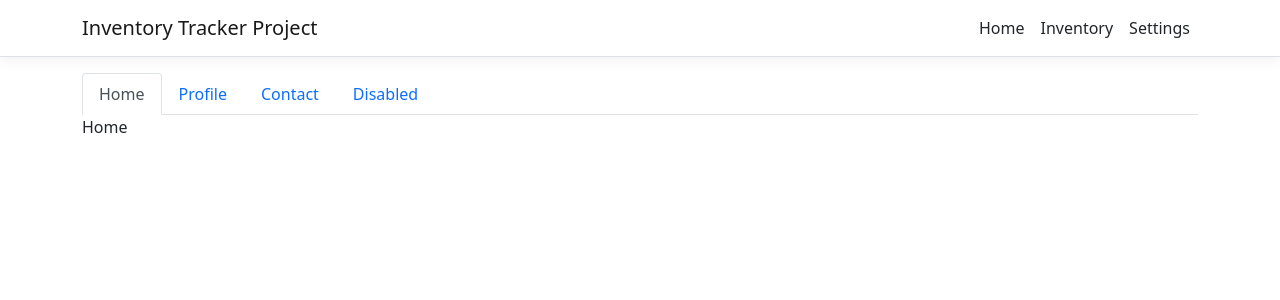
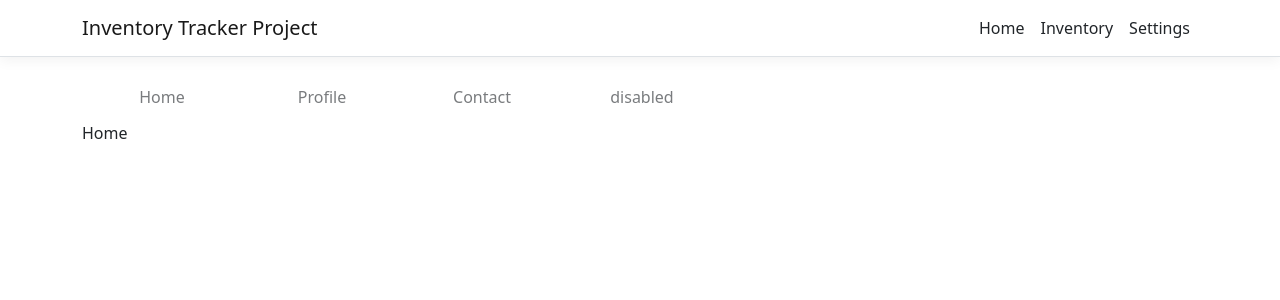
Before and after one commit to HunterMuratore/MetaZoo-Tracker-Project, an Angular app in the folder Inventory Tracker Project/ClientApp/: page /Settings in a window 1280 px wide. Shown: the top 300 px of the page. Built offline with nearby package versions, Linux system fonts and the light colour scheme.

Commit message:
Fixed tabs on Settings page

```diff
--- a/Inventory Tracker Project/ClientApp/src/app/app.module.ts
+++ b/Inventory Tracker Project/ClientApp/src/app/app.module.ts
@@ -13,6 +13,7 @@ import { MatTableModule } from '@angular/material/table';
 import { MatDialogModule } from '@angular/material/dialog'
 import { BrowserAnimationsModule } from '@angular/platform-browser/animations'
 import { SettingsComponent } from './page/settings/settings.component';
+import { MatTabsModule } from '@angular/material/tabs';
 
 @NgModule({
   declarations: [
@@ -28,6 +29,7 @@ import { SettingsComponent } from './page/settings/settings.component';
     FormsModule,
     MatTableModule,
     MatDialogModule,
+    MatTabsModule,
     BrowserAnimationsModule,
     RouterModule.forRoot([
       { path: '', component: HomeComponent, pathMatch: 'full' },
--- a/Inventory Tracker Project/ClientApp/src/app/page/settings/settings.component.html
+++ b/Inventory Tracker Project/ClientApp/src/app/page/settings/settings.component.html
@@ -1,4 +1,4 @@
-<nav>
+<!--<nav>
   <div class="nav nav-tabs" role="tablist">
     <button class="nav-link active" data-bs-toggle="tab" data-bs-target="#home" type="button" role="tab" aria-controls="nav-home" aria-selected="true">Home</button>
     <button class="nav-link" data-bs-toggle="tab" data-bs-target="#profile" type="button" role="tab" aria-controls="nav-profile" aria-selected="false">Profile</button>
@@ -11,4 +11,10 @@
   <div class="tab-pane fade" id="profile" role="tabpanel" tabindex="0">Profile</div>
   <div class="tab-pane fade" id="contact" role="tabpanel" tabindex="0">Contact</div>
   <div class="tab-pane fade" id="disabled" role="tabpanel" tabindex="0">Disabled</div>
-</div>
+</div>-->
+<mat-tab-group>
+  <mat-tab label="Home"> Home </mat-tab>
+  <mat-tab label="Profile"> Profile </mat-tab>
+  <mat-tab label="Contact"> Contact </mat-tab>
+  <mat-tab label="disabled"> Disabled </mat-tab>
+</mat-tab-group>
```
